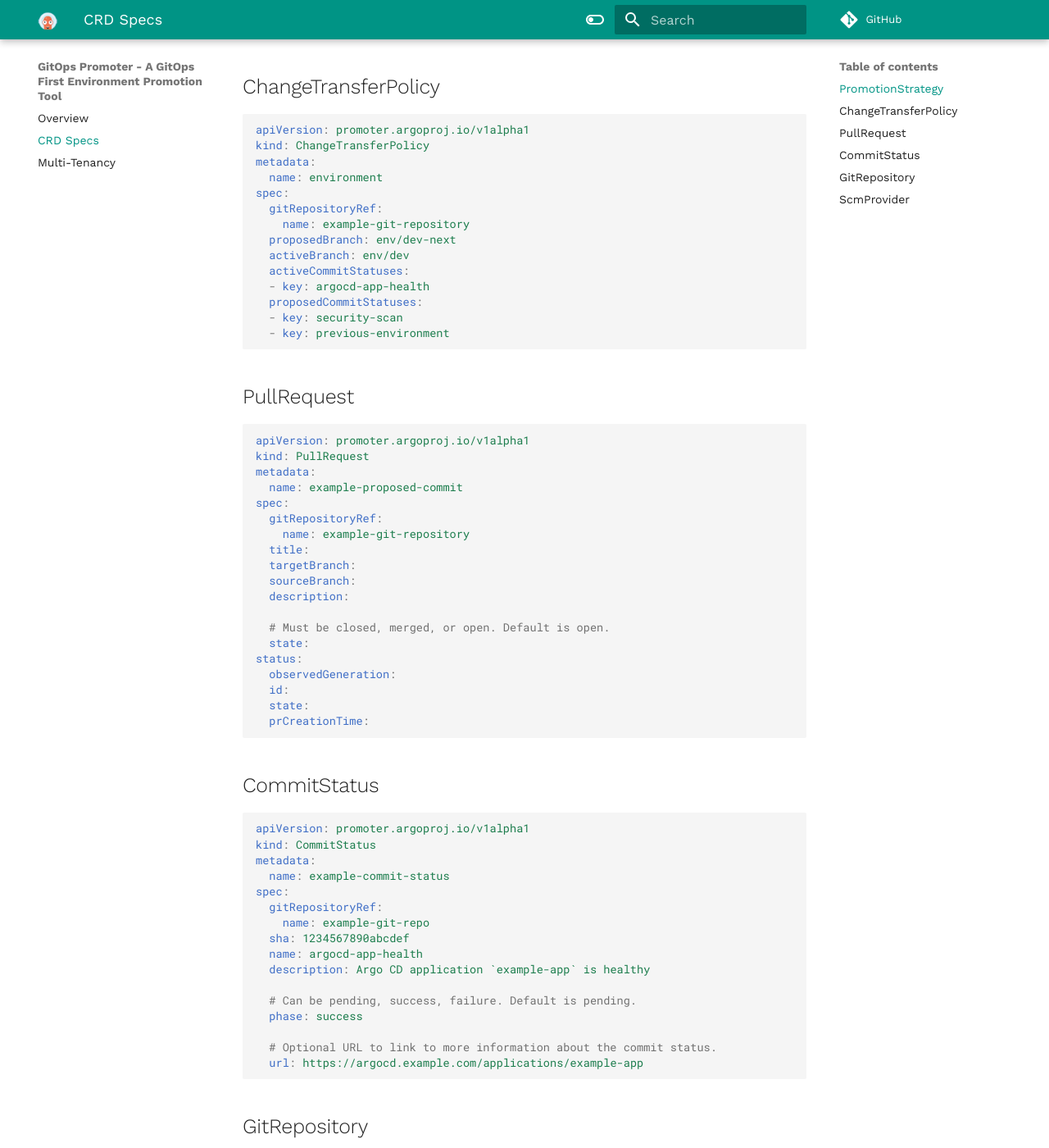
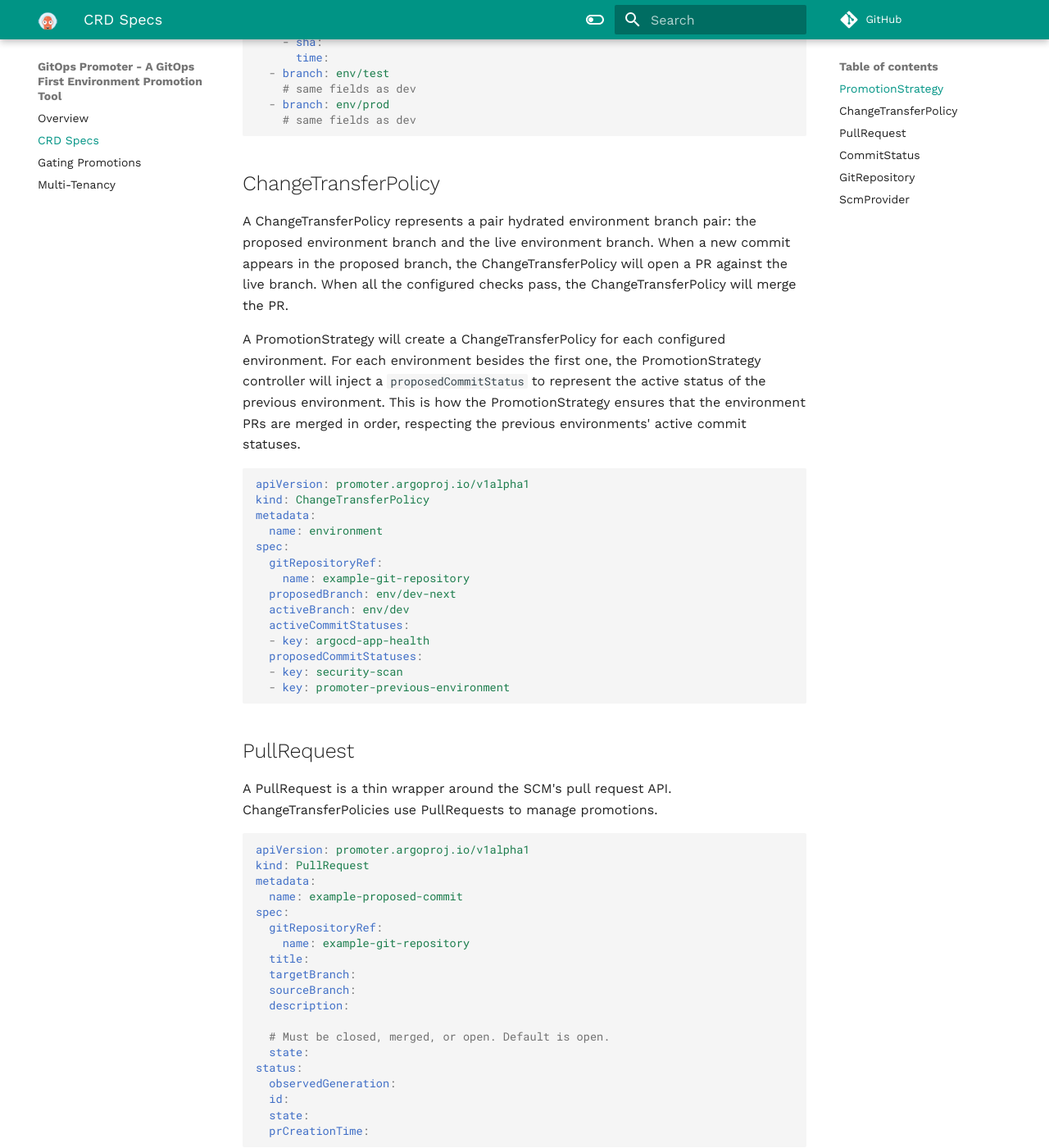
Before and after one commit to zachaller/gitops-promoter, an MkDocs documentation site: the page built from docs/crd-specs.md, in a window 1280 px wide and 1400 px high, scrolled down 1022 px. Shown: the whole window at 82% size. Built offline with MkDocs 1.6.1 and Material for MkDocs 9.7.7, drawn with Linux system fonts in a browser that asks for light colours; comment, search, counter and statistics services are not loaded; some of the changed text lies outside the part shown.

Commit message:
docs: CRD descriptions, gating doc (#124)
* docs: CRD descriptions

Signed-off-by: Michael Crenshaw <350466+crenshaw-dev@users.noreply.github.com>

* another file

Signed-off-by: Michael Crenshaw <350466+crenshaw-dev@users.noreply.github.com>

* use valid hex strings

Signed-off-by: Michael Crenshaw <350466+crenshaw-dev@users.noreply.github.com>

---------

Signed-off-by: Michael Crenshaw <350466+crenshaw-dev@users.noreply.github.com>

````diff
--- a/docs/crd-specs.md
+++ b/docs/crd-specs.md
@@ -1,4 +1,8 @@
 ## PromotionStrategy
+
+The PromotionStrategy is the user's interface to controlling how changes are promoted through their environments. In
+this CR, the user configures the list of live hydrated environment branches in their order of promotion. They'll also
+configure the checks which must pass between promotion steps.
 
 ```yaml
 {!docs/example-resources/PromotionStrategy.yaml!}
@@ -6,11 +10,24 @@
 
 ## ChangeTransferPolicy
 
+A ChangeTransferPolicy represents a pair hydrated environment branch pair: the proposed environment branch and the live
+environment branch. When a new commit appears in the proposed branch, the ChangeTransferPolicy will open a PR against
+the live branch. When all the configured checks pass, the ChangeTransferPolicy will merge the PR.
+
+A PromotionStrategy will create a ChangeTransferPolicy for each configured environment. For each environment besides the
+first one, the PromotionStrategy controller will inject a `proposedCommitStatus` to represent the active status of the
+previous environment. This is how the PromotionStrategy ensures that the environment PRs are merged in order, respecting
+the previous environments' active commit statuses.
+
+
 ```yaml
 {!docs/example-resources/ChangeTransferPolicy.yaml!}
 ```
 
 ## PullRequest
+
+A PullRequest is a thin wrapper around the SCM's pull request API. ChangeTransferPolicies use PullRequests to manage
+promotions.
 
 ```yaml
 {!docs/example-resources/PullRequest.yaml!}
@@ -18,11 +35,19 @@
 
 ## CommitStatus
 
+A CommitStatus is a thin wrapper for the SCM's commit status API. CommitStatuses are the primary source of truth for
+promotion gates. In the ideal case, the CommitStatus will write its state to the SCM's API so that the appropriate
+checkmarks/failures appear in the SCM's UI. But even if the SCM API calls fail, the ChangeTransferPolicy controller will
+use the contents of the CommitStatuses `spec` fields.
+
 ```yaml
 {!docs/example-resources/CommitStatus.yaml!}
 ```
 
 ## GitRepository
+
+A GitRepository represents a single git repository. It references an ScmProvider to enable access via some configured
+auth mechanism.
 
 ```yaml
 {!docs/example-resources/GitRepository.yaml!}
@@ -30,6 +55,9 @@
 
 ## ScmProvider
 
+An ScmProvider represents a SCM instance (such as GitHub). It references a Secret to enable access via some configured
+auth mechanism.
+
 ```yaml
 {!docs/example-resources/ScmProvider.yaml!}
 ```
--- a/docs/example-resources/ChangeTransferPolicy.yaml
+++ b/docs/example-resources/ChangeTransferPolicy.yaml
@@ -11,4 +11,4 @@
   - key: argocd-app-health
   proposedCommitStatuses:
   - key: security-scan
-  - key: previous-environment
+  - key: promoter-previous-environment
--- a/mkdocs.yml
+++ b/mkdocs.yml
@@ -23,4 +23,5 @@
 nav:
   - Overview: index.md
   - CRD Specs: crd-specs.md
+  - Gating Promotions: gating-promotions.md
   - Multi-Tenancy: multi-tenancy.md
````
Also changed, not shown: docs/gating-promotions.md (added, +135 -0 lines).
